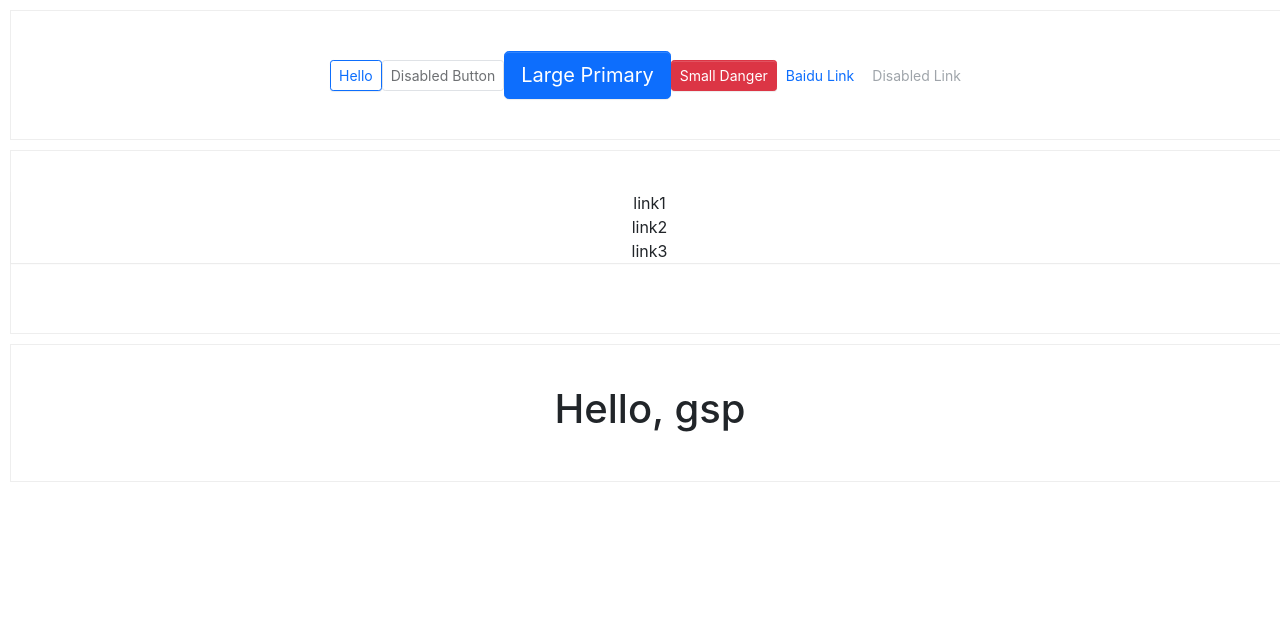
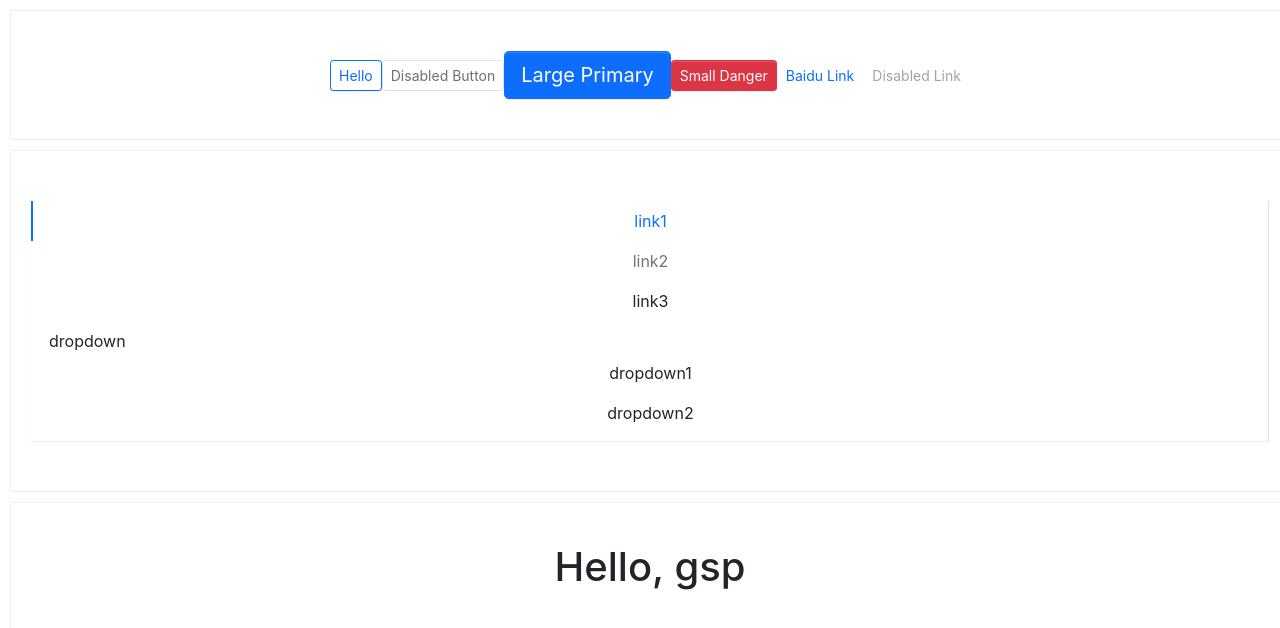
Before and after one commit to cgsp/antdByReactHooksAndTs, a React app: page / in a window 1280 px wide. Shown: the top 628 px of the page. Built offline with nearby package versions, Linux system fonts and the light colour scheme.

Commit message:
只剩下测试用例了

```diff
--- a/src/App.scss
+++ b/src/App.scss
@@ -4,7 +4,6 @@
   .box {
     border: 1px solid #eee;
     width: 100%;
-    text-align: center;
     margin: 10px;
     padding: 40px 0;
   }
--- a/src/App.tsx
+++ b/src/App.tsx
@@ -2,7 +2,8 @@
 import getGspName from '@utils/getGspName.js'
 import Button, { ButtonType, ButtonSize } from '@components/Button'
 import Menu from '@components/Menu'
-import MenuItem from '@components/Menu/menuItem'
+import MenuItem from '@components/Menu/MenuItem'
+import SubMenu from '@components/Menu/SubMenu'
 import DisplayName from '@components/Test/DisplayName'
 import './App.scss'
 
@@ -49,12 +50,21 @@
         </Button>
       </div>
       <div className="box">
-        <Menu defaultIndex={0} onSelected={(index) => console.log(index)}>
-          <MenuItem index={0}>link1</MenuItem>
-          <MenuItem index={1} disabled>
-            link2
-          </MenuItem>
-          <MenuItem index={2}>link3</MenuItem>
+        <Menu
+          defaultIndex={'0'}
+          onSelected={(index) => console.log(index)}
+          // mode="horizontal"
+          mode="vertical"
+          defaultOpenSubMenus={['3']}
+        >
+          <MenuItem>link1</MenuItem>
+          <MenuItem disabled>link2</MenuItem>
+          <MenuItem>link3</MenuItem>
+          <SubMenu title="dropdown">
+            <MenuItem>dropdown1</MenuItem>
+            <MenuItem>dropdown2</MenuItem>
+          </SubMenu>
+          {/* <li>11</li> */}
         </Menu>
       </div>
       <div className="box">
--- /dev/null
+++ b/src/components/Menu/SubMenu.tsx
@@ -0,0 +1,92 @@
+import React, { useContext, FunctionComponentElement, useState } from 'react'
+import classnames from 'classnames'
+import { MenuContext } from './index'
+import { IMenuItemProps } from './MenuItem'
+
+export interface ISubMenuProps {
+  index?: string
+  title: string
+  className?: string
+}
+
+const SubMenu: React.FC<ISubMenuProps> = ({
+  index,
+  title,
+  className,
+  children,
+}) => {
+  const context = useContext(MenuContext)
+  const openedSubMenus = context.defaultOpenSubMenus as string[]
+  const [menuOpen, setOpen] = useState(
+    index && context.mode === 'vertical'
+      ? openedSubMenus.includes(index)
+      : false
+  )
+  const classes = classnames('menu-item submenu-item', className, {
+    'is-active': context.index === index,
+  })
+
+  const handleClick = (e: React.MouseEvent) => {
+    e.preventDefault()
+    setOpen(!menuOpen)
+  }
+
+  let timer: any = null
+  const handleMouseHover = (e: React.MouseEvent, toggle: boolean) => {
+    e.preventDefault()
+    timer && clearTimeout(timer)
+    timer = setTimeout(() => {
+      setOpen(toggle)
+    }, 300)
+  }
+
+  const clickCallBacks =
+    context.mode === 'vertical'
+      ? {
+          onClick: handleClick,
+        }
+      : {}
+
+  const hoverCallBacks =
+    context.mode === 'horizontal'
+      ? {
+          onMouseEnter: (e: React.MouseEvent) => {
+            handleMouseHover(e, true)
+          },
+          onMouseLeave: (e: React.MouseEvent) => {
+            handleMouseHover(e, false)
+          },
+        }
+      : {}
+
+  const renderChildren = () => {
+    const classes = classnames('gsp-submenu', {
+      'menu-opened': menuOpen,
+    })
+    const childrenComp = React.Children.map(children, (child, childIndex) => {
+      const childElement = child as FunctionComponentElement<IMenuItemProps>
+      if (childElement.type.displayName === 'MenuItem') {
+        return React.cloneElement(childElement, {
+          index: `${index}-${childIndex}`,
+        })
+      } else {
+        console.error('SubMenu组件的children必须是MenuItem组件')
+      }
+    })
+
+    return <ul className={classes}>{childrenComp}</ul>
+  }
+
+  return (
+    <li key={index} className={classes} {...hoverCallBacks}>
+      <div className="submenu-title" {...clickCallBacks}>
+        {title}
+      </div>
+      {renderChildren()}
+    </li>
+  )
+}
+
+SubMenu.displayName = 'SubMenu'
+
+export default SubMenu
--- a/src/components/Menu/_style.scss
+++ b/src/components/Menu/_style.scss
@@ -7,7 +7,7 @@
   border-bottom: $menu-border-width solid $menu-border-color;
   box-shadow: $menu-box-shadow;
 
-  .menu-item {
+  >.menu-item {
     padding: $menu-item-padding-y $menu-item-padding-x;
     cursor: pointer;
     transition: $menu-transition;
@@ -20,7 +20,7 @@
     &.is-disabled {
       color: $menu-item-disabled-color;
       pointer-events: none;
-      cursor: not-allowed;
+      cursor: default;
     }
 
     &.is-active,
@@ -29,14 +29,87 @@
       border-bottom: $menu-item-active-border-width solid $menu-item-active-color;
     }
   }
+
+  .submenu-item {
+    position: relative;
+
+    .submenu-title {
+      display: flex;
+      align-items: center;
+    }
+
+    .arrow-icon {
+      transition: transform .25s ease-in-out;
+      margin-left: 3px;
+    }
+
+    &:hover {
+      .arrow-icon {
+        transform: rotate(180deg);
+      }
+    }
+  }
+
+  .is-vertical {
+    .arrow-icon {
+      transform: rotate(0deg) !important;
+    }
+  }
+
+  .is-vertical.is-opened {
+    .arrow-icon {
+      transform: rotate(180deg) !important;
+    }
+  }
+
+  .gsp-submenu {
+    display: none;
+    list-style: none;
+    padding-left: 0;
+    white-space: nowrap;
+
+    //transition: $menu-transition;
+    .menu-item {
+      padding: $menu-item-padding-y $menu-item-padding-x;
+      cursor: pointer;
+      transition: $menu-transition;
+      color: $body-color;
+
+      &.is-active,
+      &:hover {
+        color: $menu-item-active-color !important;
+      }
+    }
+  }
+
+  .gsp-submenu.menu-opened {
+    display: block;
+  }
+}
+
+.menu-horizontal {
+  >.menu-item {
+    border-bottom: $menu-item-active-border-width solid transparent;
+  }
+
+  .gsp-submenu {
+    position: absolute;
+    background: $white;
+    z-index: 100;
+    top: calc(100% + 8px);
+    left: 0;
+    border: $menu-border-width solid $menu-border-color;
+    box-shadow: $submenu-box-shadow;
+  }
 }
 
 .menu-vertical {
   flex-direction: column;
   border-bottom: 0px;
+  margin: 10px 20px;
   border-right: $menu-border-width solid $menu-border-color;
 
-  .menu-item {
+  >.menu-item {
     border-left: $menu-item-active-border-width solid transparent;
 
     &.is-active,
--- a/src/components/Menu/index.tsx
+++ b/src/components/Menu/index.tsx
@@ -1,24 +1,27 @@
 import React, { createContext, useState } from 'react'
 import classnames from 'classnames'
-import { IMenuItemProps } from './menuItem'
+import { IMenuItemProps } from './MenuItem'
 
 type MenuMode = 'vertical' | 'horizontal'
-type SelectCallBack = (selectedIndex: number) => void
+type SelectCallBack = (selectedIndex: string) => void
 
 export interface IMenuProps {
-  defaultIndex?: number
+  defaultIndex?: string
   className?: string
   style?: React.CSSProperties
   mode?: MenuMode
   onSelected?: SelectCallBack
+  defaultOpenSubMenus?: string[]
 }
 
 export interface IMenuContext {
-  index: number
+  index: string
   onSelected?: SelectCallBack
+  mode?: MenuMode
+  defaultOpenSubMenus?: string[]
 }
 
-export const MenuContext = createContext<IMenuContext>({ index: 0 })
+export const MenuContext = createContext<IMenuContext>({ index: '0' })
 
 const Menu: React.FC<IMenuProps> = ({
   children,
@@ -27,12 +30,14 @@
   style,
   mode,
   onSelected,
+  defaultOpenSubMenus,
 }) => {
-  const [currentActive, setActive] = useState(defaultIndex || 0)
+  const [currentActive, setActive] = useState(defaultIndex || '0')
   const classes = classnames('gsp-menu', className, {
     'menu-vertical': mode === 'vertical',
+    'menu-horizontal': mode !== 'vertical',
   })
-  const handleClick = (index: number) => {
+  const handleClick = (index: string) => {
     setActive(index)
     onSelected && onSelected(index)
   }
@@ -40,16 +45,22 @@
   const passedContext: IMenuContext = {
     index: currentActive,
     onSelected: handleClick,
+    mode,
+    defaultOpenSubMenus,
   }
 
+  /**
+   * 1、强制要求，menu的children必须是MenuItem组件
+   * 2、如果index用户没传的话，
+   */
   const renderChildren = () => {
     return React.Children.map(children, (child, index) => {
       const childElement = child as React.FunctionComponentElement<
         IMenuItemProps
       >
       const { displayName } = childElement.type || {}
-      if (displayName === 'MenuItem') {
-        return child
+      if (displayName === 'MenuItem' || displayName === 'SubMenu') {
+        return React.cloneElement(childElement, { index: index + '' })
       } else {
         console.error('Menu组件的children必须是MenuItem组件')
       }
@@ -66,8 +77,9 @@
 }
 
 Menu.defaultProps = {
-  defaultIndex: 0,
+  defaultIndex: '0',
   mode: 'vertical',
+  defaultOpenSubMenus: [],
 }
 
 export default Menu
--- a/src/components/Menu/menuItem.tsx
+++ b/src/components/Menu/menuItem.tsx
@@ -3,7 +3,7 @@
 import { MenuContext } from './index'
 
 export interface IMenuItemProps {
-  index: number
+  index?: string
   disabled?: boolean
   className?: string
   style?: React.CSSProperties
@@ -17,13 +17,13 @@
   children,
 }) => {
   const context = useContext(MenuContext)
-  const classes = classnames('gsp-menu-item', className, {
+  const classes = classnames('menu-item', className, {
     'is-disabled': disabled,
     'is-active': context.index === index,
   })
 
   const handleClick = () => {
-    if (context.onSelected && !disabled) {
+    if (context.onSelected && !disabled && typeof index === 'string') {
       context.onSelected(index)
     }
   }
```
Also changed, not shown: 1 other file (tests, documents, lock files or other folders).
